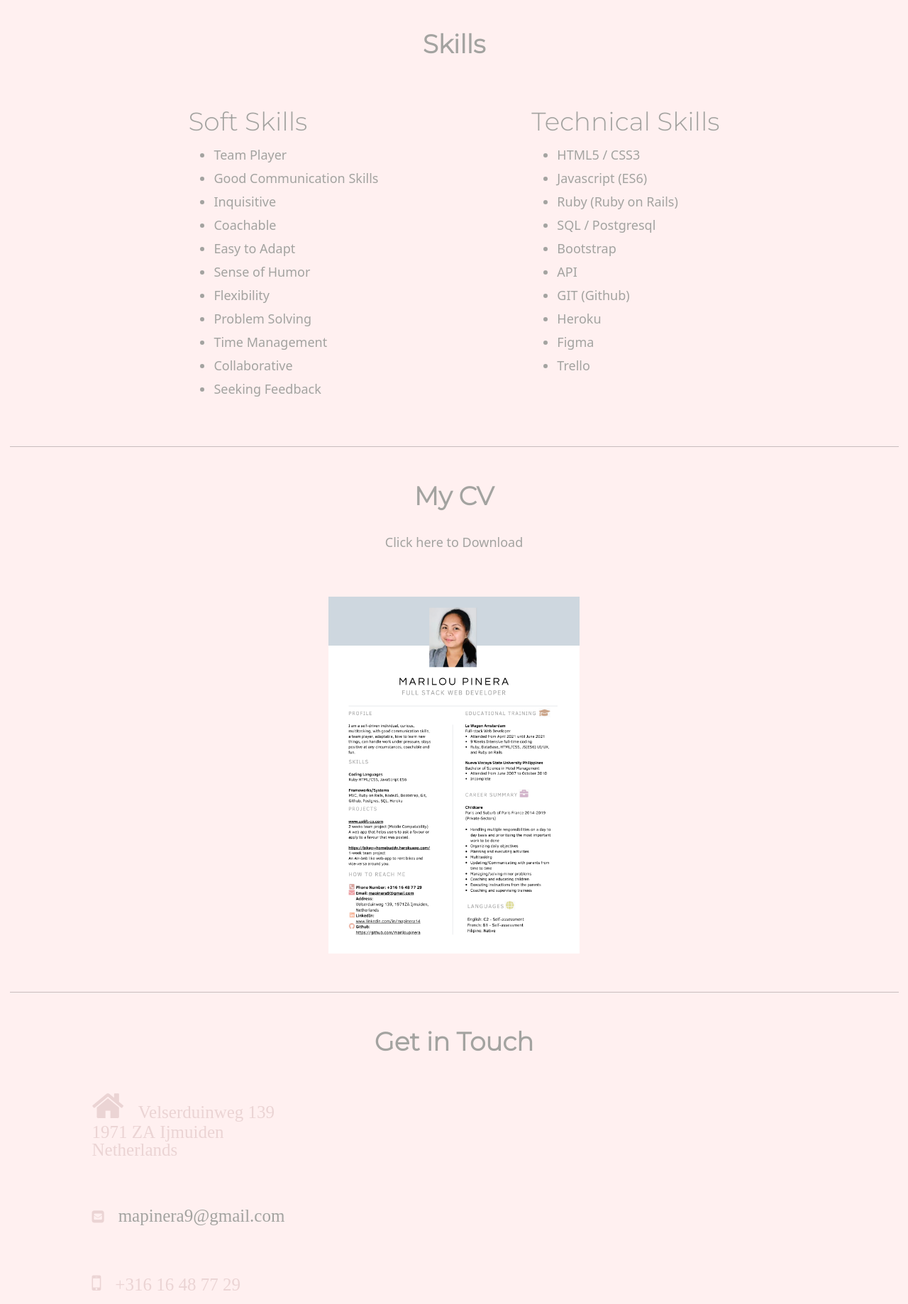
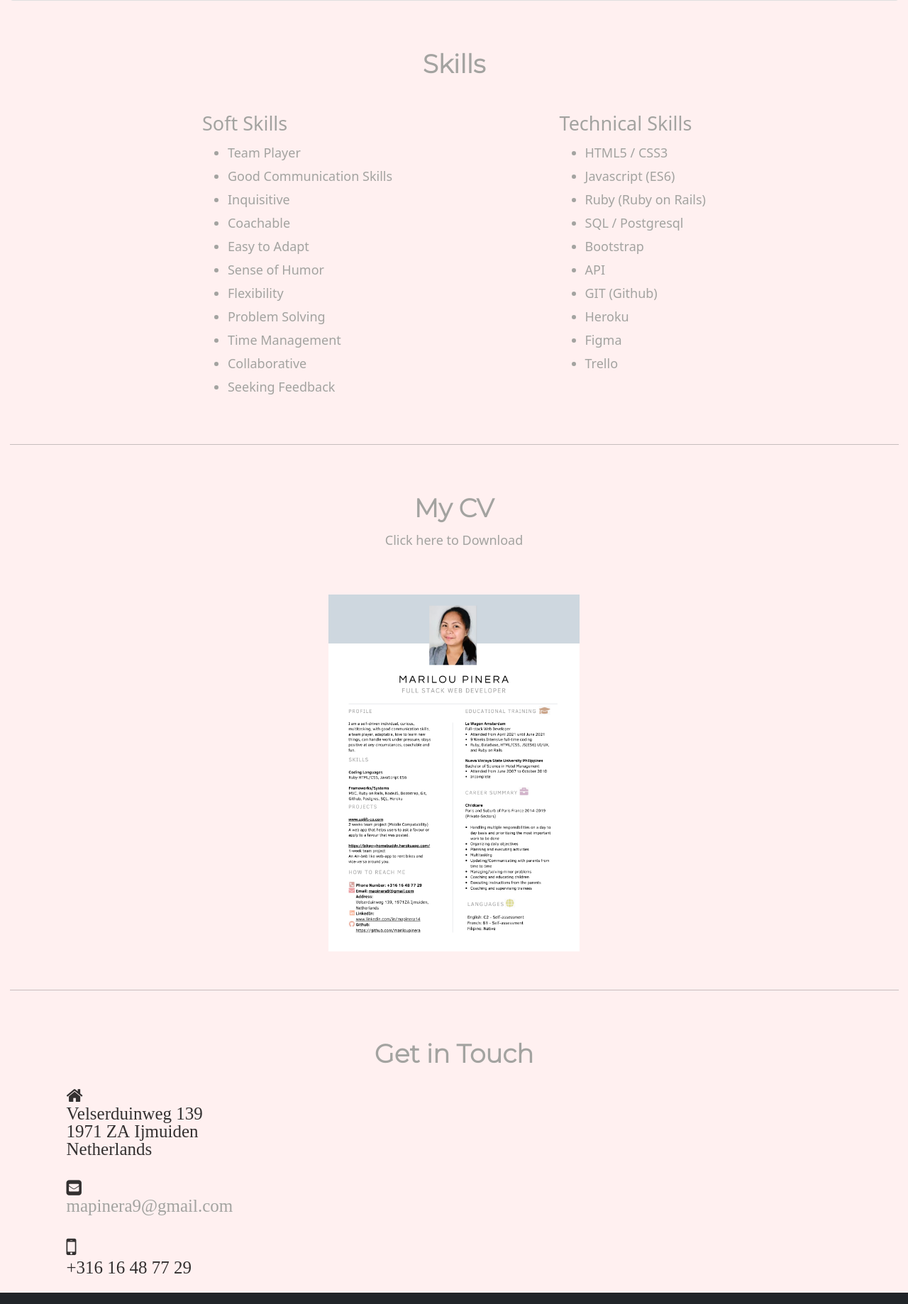
Before and after one commit to mariloupinera/my_portfolio_from_scratch, a PHP site: page / in a window 1280 px wide. Shown: the part 1802-3640 px from the top of the page at 71% size. Run offline with PHP 8.4, Linux system fonts and the light colour scheme; some web fonts are replaced.

Commit message:
fixed contacts

```diff
--- a/assets/style.css
+++ b/assets/style.css
@@ -6,10 +6,6 @@ html, body {
   background-color: #FFF0F0;
   color: #a3a3a0;
 }
-
-/*.container-{breakpoint} {
-  background-color: #FFF0F0;
-}*/
 
 .main-titre {
   padding: 1rem 0;
@@ -108,11 +104,15 @@ footer .container-fluid {
   margin: 0;
   font-weight: bolder;
   color: #a3a3a0;
-  padding: 30px 0;
+  padding: 50px 0 10px 0;
 }
 
 .descriptions {
   padding: 2rem;
+}
+
+.mb-3 {
+  margin-top: 1rem;
 }
 
 .projects {
@@ -123,18 +123,9 @@ footer .container-fluid {
   padding: 1rem 3rem !important;
 }
 
-.uplift .bikey {
-  display: ;
-}
-
 img .uplift .bikey {
   margin: 20px 0;
 }
-
-/*.description {
-  grid-column-start: 1;
-  grid-column-end: 3;
-}*/
 
 .skills {
   grid-column-start: 1;
@@ -182,12 +173,7 @@ img {
 
 .contacts ul {
   font-size: 25px !important;
-  color: gray;
-
-}
-
-.img1 img:hover, .img2 img:hover {
-  Background Color: rgba(0,0,0,0.8)
+  padding-left: 0 !important;
 }
 
 .contact-info {
@@ -199,30 +185,23 @@ img {
 }
 
 .fa {
-  color: #EBD4D4 !important;
+  display: inline-grid !important;
+  color:  rgba(0,0,0,0.8) !important;
   text-decoration: none !important;
 }
 
-.fa:hover {
-  color: #0000 !important;
+footer .fa:hover {
+  color: #EBD4D4 !important;
 }
 
-.fa-home:before {
-  font-size: 195%;
-  margin-right: 20px;
+.fa-home:before, .fa-envelope-square:before {
+  font-size: 100%;
 }
 
 
 .fa-mobile-phone:before, .fa-mobile:before {
-  font-size: 30px;
-  margin-right: 20px;
+  font-size: 130%;
 }
-
-.fa-envelope-square:before {
-  font-size: 20px;
-  margin-right: 20px;
-}
-
 
 .footer {
   text-align: center;
--- a/home.html
+++ b/home.html
@@ -37,13 +37,10 @@
         <!-- About -->
         <div class="container-fluid about-me">
           <h2 class="title">About Me</h2>
-          <hr>
             <div class="descriptions">
               <p>
-                I am Marilou Pinera, Web Developer, I am a complete beginner at this profession but I am fully motivated to gain more knowledge and deep dive into it. Curiousity led me into web development.
-              </p>
-              <p>
-                I recently graduated at Le Wagon Amsterdam coding bootcamp where I trained for 9 weeks intensive coding from a complete beginner to a full stack web developer. Before that, I was working as a childcare worker in France for 5 years. It was an amazing journey because I learned a lot though I knew that I have strong desire for high achievement, I wanted to explore and do something different that I am passionate with, that's when I pushed myself and finally decided to take a leap of faith to take my next step and to face a new challenge. I moved to Netherlands, fixed my situation and enrolled at Le Wagon coding bootcamp.  It was an amazing and satisfying experience.
+                I am Marilou Pinera, Web Developer, I am a complete beginner at this profession but I am fully motivated to gain more knowledge and deep dive into it. Curiousity led me into web development.<br><br>
+                I recently graduated at Le Wagon Amsterdam coding bootcamp where I trained for 9 weeks intensive coding from a complete beginner to a full stack web developer. Before that, I was working as a childcare worker in France for 5 years. It was an amazing journey, I learned a lot though I knew that I have strong desire for high achievement, I wanted to explore and do something different that I am passionate with, that's when I pushed myself and finally decided to take a leap of faith to take my next step and to face a new challenge. I moved to Netherlands, fixed my situation and enrolled at Le Wagon coding bootcamp.  It was an amazing and satisfying experience.
               </p>
             </div>
           </div>
@@ -65,7 +62,7 @@
               </div>
             </div>
           </div>
-          <div class="card mb-3" style="max-width: 100% max-height: 10rem%;">
+          <div class="card mb-3" style="max-width: 100% max-height: 10rem;">
             <div class="row g-0">
               <div class="uplift col-sm-12 col-md-4">
                 <a class="img-fluid rounded-start" href="https://bikey--homebuddy.herokuapp.com" target="_blank"><img src="images/bike.jpg"></a>
@@ -83,7 +80,7 @@
         <h2 class="title" style="text-align: center;">Skills</h2>
         <div class="skills">
           <div class="soft-skills">
-            <h2>Soft Skills</h2>
+            <h4>Soft Skills</h4>
             <ul>
               <li>Team Player</li>
               <li>Good Communication Skills</li>
@@ -99,7 +96,7 @@
             </ul>
           </div>
           <div class="tech-skills">
-            <h2>Technical Skills</h2>
+            <h4>Technical Skills</h4>
             <ul>
               <li>HTML5 / CSS3</li>
               <li>Javascript (ES6)</li>
@@ -133,12 +130,11 @@
             <div class="contact-info">
               <ul>
                 <li class="fa fa-home">Velserduinweg 139<br>1971 ZA Ijmuiden<br>Netherlands</li>
-                <br><br>
+                <br>
                 <li class="fa fa-envelope-square"><a href="mailto:mapinera9@gmail.com" target="_blank">mapinera9@gmail.com</a></li>
-                <br><br>
+                <br>
                 <li class="fa fa-mobile">+316 16 48 77 29</li>
-                <br><br>
-                <li class="fa fa-video"><a href="https://account.microsoft.com/profile/" target="_blank">Microsoft Account</a></li>
+                <br>
               </ul>
             </div>
           </div>
```
